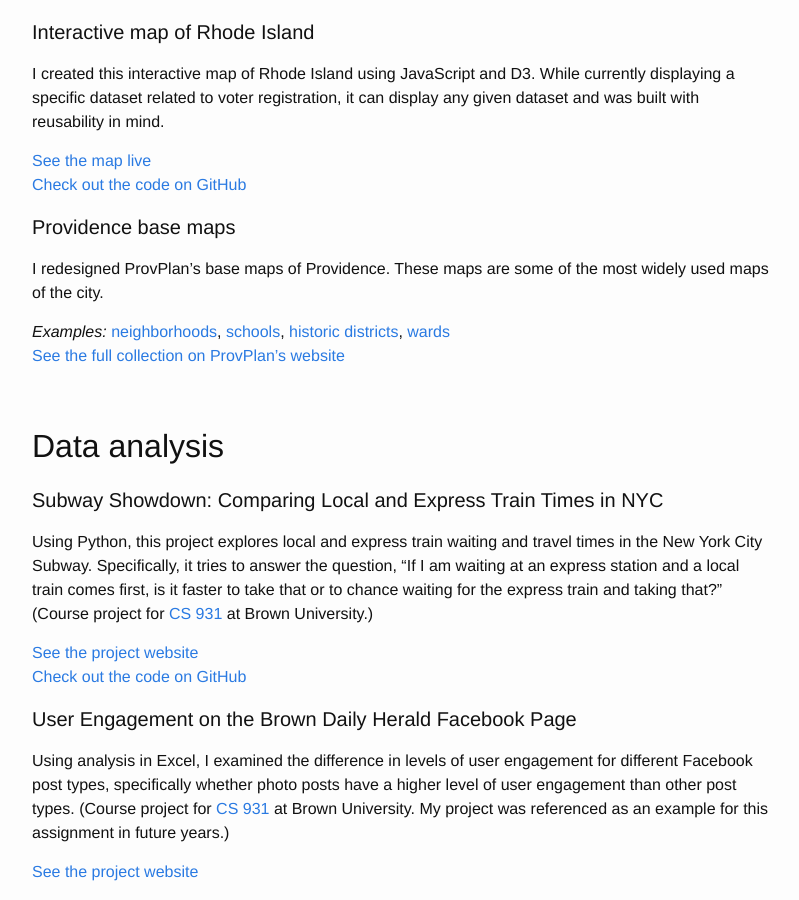
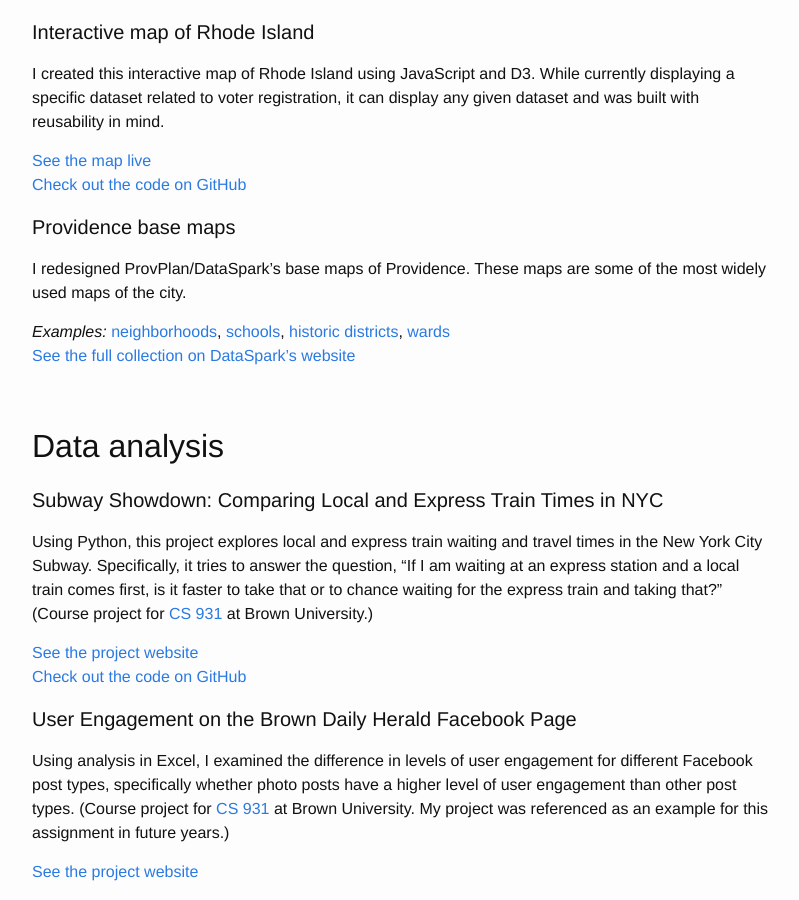
Before and after one commit to gregjd/gregjd.github.io, a Jekyll site: the page built from work/index.md, in a window 1280 px wide and 900 px high, scrolled down 1532 px. Shown: the whole window, without its empty margins (238-1037 px from the left). Built offline with Jekyll 4.4.1, drawn with Linux system fonts in a browser that asks for light colours; Markdown is read by kramdown in place of the engine named in the settings.

Commit message:
Replace ProvPlan with DataSpark
Necessary because ProvPlan's Information Group was renamed to DataSpark, and the map URLs changed

```diff
--- a/work/index.md
+++ b/work/index.md
@@ -41,10 +41,10 @@
 
 #### Providence base maps
 
-I redesigned ProvPlan's base maps of Providence. These maps are some of the most widely used maps of the city.
+I redesigned ProvPlan/DataSpark's base maps of Providence. These maps are some of the most widely used maps of the city.
 
-*Examples:* [neighborhoods](http://provplan.org/assets/uploads/images/Providence_Neighborhoods.png), [schools](http://provplan.org/assets/uploads/images/Providence_Schools(1).png), [historic districts](http://provplan.org/assets/uploads/images/Providence_HistoricDist.png), [wards](http://provplan.org/assets/uploads/images/Providence_Wards.png)
-[See the full collection on ProvPlan's website](http://provplan.org/data-and-information/other-resources)
+*Examples:* [neighborhoods](http://datasparkri.org/wp-content/uploads/2015/10/Neighborhoods003.png), [schools](http://datasparkri.org/wp-content/uploads/2015/10/Neighborhoods005.png), [historic districts](http://datasparkri.org/wp-content/uploads/2015/10/Neighborhoods002.png), [wards](http://datasparkri.org/wp-content/uploads/2015/10/Neighborhoods006.png)
+[See the full collection on DataSpark's website](http://datasparkri.org/maps)
 
 <br>
 
```
